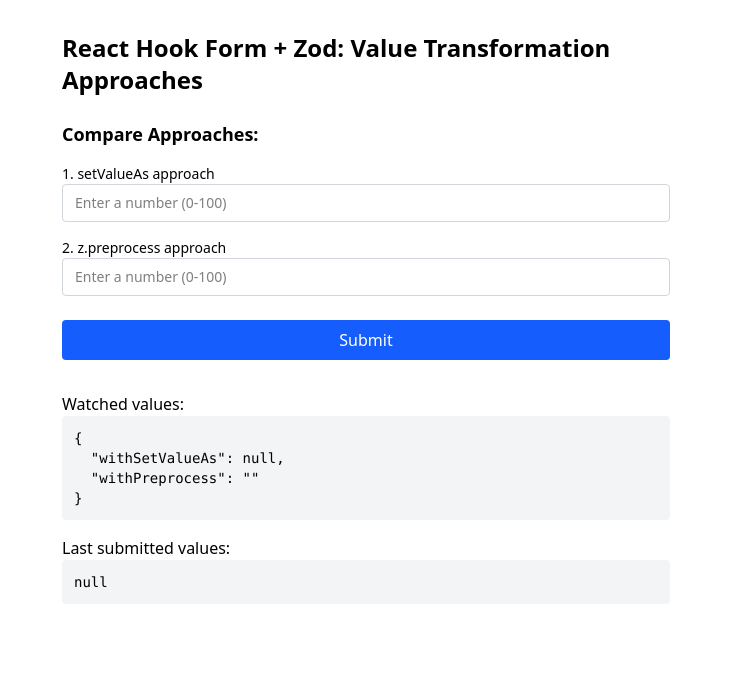
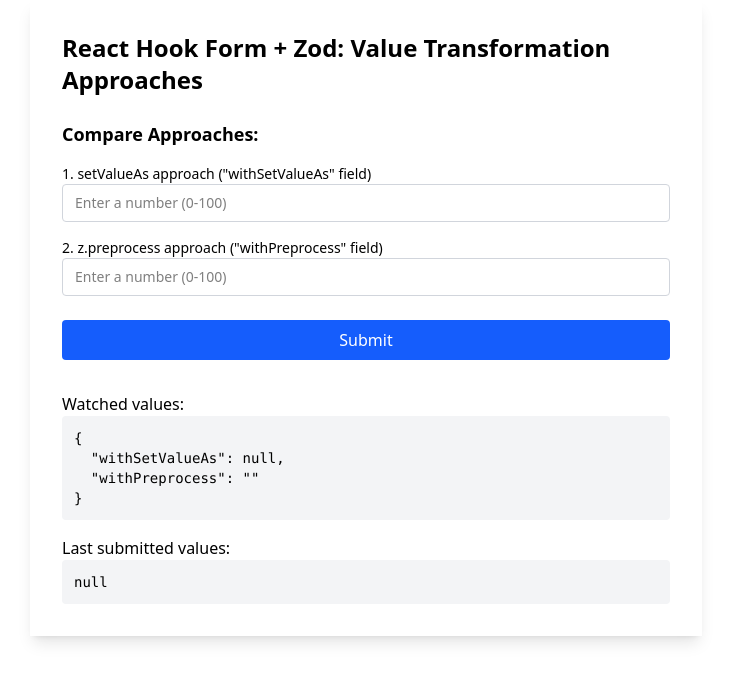
Before and after one commit to nemolize/react-hook-form-zod-demo, a React (Vite) app: page / in a window 1280 px wide. Shown: the top 682 px of the page, without its empty margins (274-1005 px from the left). Built offline with nearby package versions, Linux system fonts and the light colour scheme.

Commit message:
feat: enhance UI clarity by adding field identifiers and improving container styling

```diff
--- a/src/App.tsx
+++ b/src/App.tsx
@@ -5,7 +5,7 @@
     useNumbersForm();
 
   return (
-    <div className="p-8 max-w-2xl mx-auto">
+    <div className="p-8 max-w-2xl mx-auto shadow-lg">
       <h1 className="text-2xl font-bold mb-6">
         React Hook Form + Zod: Value Transformation Approaches
       </h1>
@@ -17,7 +17,7 @@
           <div className="space-y-4">
             <div>
               <label className="block text-sm font-medium mb-1">
-                1. setValueAs approach
+                1. setValueAs approach ("withSetValueAs" field)
                 <input
                   type="number"
                   {...register("withSetValueAs", {
@@ -42,7 +42,7 @@
 
             <div>
               <label className="block text-sm font-medium mb-1">
-                2. z.preprocess approach
+                2. z.preprocess approach ("withPreprocess" field)
                 <input
                   type="number"
                   {...register("withPreprocess")}
```
